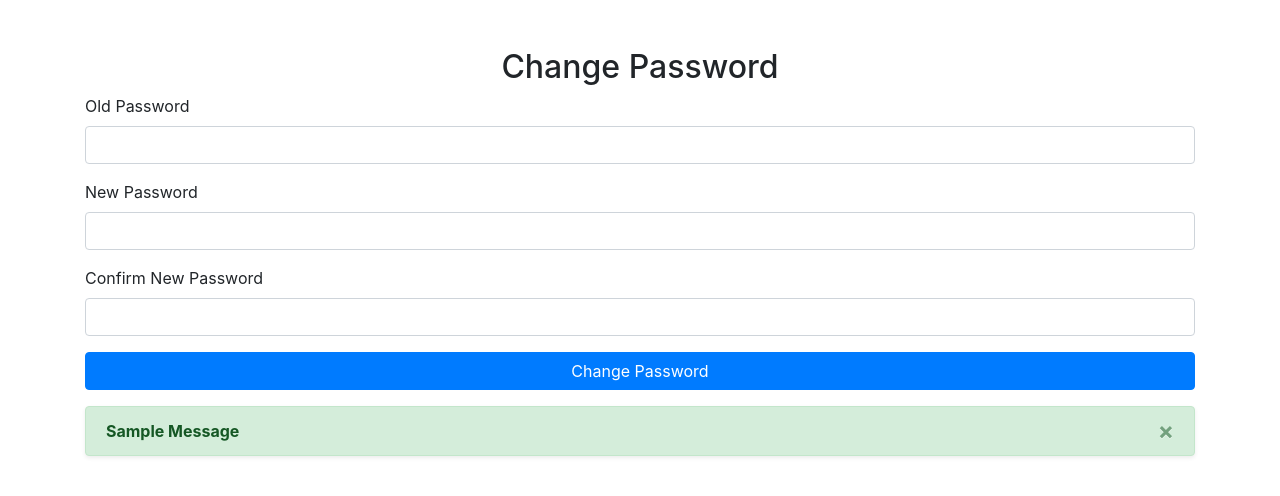
After one commit to amir-y-17/django-blog, a Django app: page /users/password-change/ in a window 1280 px wide. The commit adds this page. Shown: the top 496 px of the page. Run offline with Django 5.2, Linux system fonts and the light colour scheme; a user stored in the database is signed in; tables that the repository leaves empty hold one stand-in row (values such as "Sample post"); one stand-in notice (Sample message) is shown; some libraries are stand-ins or nearby versions.

Commit message:
feat(users): add password change feature

```diff
--- a/users/forms.py
+++ b/users/forms.py
@@ -1,6 +1,6 @@
 from django import forms
 from .models import User
-from django.contrib.auth.forms import UserCreationForm
+from django.contrib.auth.forms import UserCreationForm, PasswordChangeForm
 
 
 class UserRegistrationForm(UserCreationForm):
@@ -81,3 +81,25 @@ class UserEditForm(forms.ModelForm):
             raise forms.ValidationError("This username already exists!")
 
         return username
+
+
+class UserPasswordChangeForm(PasswordChangeForm):
+    def clean_old_password(self):
+        old_password = self.cleaned_data.get("old_password")
+        if not self.user.check_password(old_password):
+            raise forms.ValidationError(
+                "Your old password was entered incorrectly. Please enter it again."
+            )
+        return old_password
+
+    def clean_new_password2(self):
+        new_password1 = self.cleaned_data.get("new_password1")
+        new_password2 = self.cleaned_data.get("new_password2")
+
+        # Check if both new passwords match
+        if new_password1 and new_password2 and new_password1 != new_password2:
+            raise forms.ValidationError("The two password fields didn't match.")
+
+        # Optionally add more checks for password strength here
+
+        return new_password2
--- /dev/null
+++ b/users/templates/registration/change_password.html
@@ -0,0 +1,48 @@
+<!DOCTYPE html>
+<html lang="en">
+<head>
+    <meta charset="UTF-8">
+    <meta name="viewport" content="width=device-width, initial-scale=1.0">
+    <title>Change Password</title>
+    <link href="https://stackpath.bootstrapcdn.com/bootstrap/4.5.2/css/bootstrap.min.css" rel="stylesheet">
+</head>
+<body>
+    <div class="container mt-5">
+        <h2 class="text-center">Change Password</h2>
+        <form method="post">
+            {% csrf_token %}
+            <div class="form-group">
+                <label for="old_password">Old Password</label>
+                <input type="password" class="form-control" id="old_password" name="old_password" required>
+            </div>
+            <div class="form-group">
+                <label for="new_password1">New Password</label>
+                <input type="password" class="form-control" id="new_password1" name="new_password1" required>
+            </div>
+            <div class="form-group">
+                <label for="new_password2">Confirm New Password</label>
+                <input type="password" class="form-control" id="new_password2" name="new_password2" required>
+            </div>
+            <button type="submit" class="btn btn-primary btn-block">Change Password</button>
+        </form>
+    </div>
+
+    {% if messages %}
+        <div class="container mt-3">
+            {% for message in messages %}
+            <div class="alert alert-{{ message.tags }} alert-dismissible fade show shadow-sm" role="alert" style="background-color: {% if message.tags == 'success' %}#d4edda{% elif message.tags == 'error' %}#f8d7da{% elif message.tags == 'warning' %}#fff3cd{% elif message.tags == 'info' %}#d1ecf1{% endif %};">
+            <strong>{{ message|title }}</strong>
+            <button type="button" class="close" data-dismiss="alert" aria-label="Close">
+            <span aria-hidden="true">&times;</span>
+            </button>
+            </div>
+            {% endfor %}
+        </div>
+    {% endif %}
+
+    <script src="https://code.jquery.com/jquery-3.5.1.slim.min.js"></script>
+    <script src="https://cdn.jsdelivr.net/npm/@popperjs/core@2.5.4/dist/umd/popper.min.js"></script>
+    <script src="https://stackpath.bootstrapcdn.com/bootstrap/4.5.2/js/bootstrap.min.js"></script>
+
+</body>
+</html>
--- a/users/templates/users/profile.html
+++ b/users/templates/users/profile.html
@@ -15,7 +15,7 @@
               <!-- Header Section -->
               <header class="rounded-top text-white d-flex flex-row align-items-end" style="background-color: #000; height: 200px;">
                 <div class="position-absolute top-0 end-0 m-3 d-flex">
-                  <a href="#" class="btn btn-outline-light btn-sm me-2" aria-label="Change Password">
+                  <a href="{% url 'users:password_change' %}" class="btn btn-outline-light btn-sm me-2" aria-label="Change Password">
                   Change Password
                   </a>
                   <a href="{% url 'blog:home' %}" class="btn btn-outline-light btn-sm" aria-label="Home">
--- a/users/urls.py
+++ b/users/urls.py
@@ -29,4 +29,16 @@ urlpatterns = [
     ),
     path("profile/", views.ProfileView.as_view(), name="profile"),
     path("edit-profile/", views.EditProfileView.as_view(), name="edit_profile"),
+    path(
+        "password-change/",
+        views.UserPasswordChangeView.as_view(),
+        name="password_change",
+    ),
+    path(
+        "password-change/done/",
+        auth_views.PasswordChangeDoneView.as_view(
+            template_name="registration/change_password_done.html"
+        ),
+        name="password_change_done",
+    ),
 ]
--- a/users/views.py
+++ b/users/views.py
@@ -3,10 +3,15 @@ from django.views import View
 from django.contrib import messages
 from django.urls import reverse_lazy
 from django.shortcuts import render, redirect
-from django.contrib.auth import login, authenticate
+from django.contrib.auth import login, authenticate, update_session_auth_hash
 from django.views.generic import CreateView, TemplateView
 from django.contrib.auth.mixins import LoginRequiredMixin
-from .forms import UserRegistrationForm, UserLoginForm, UserEditForm
+from .forms import (
+    UserRegistrationForm,
+    UserLoginForm,
+    UserEditForm,
+    UserPasswordChangeForm,
+)
 
 
 class UserRegisterationView(CreateView):
@@ -71,3 +76,37 @@ class EditProfileView(View, LoginRequiredMixin):
                 for error in errors:
                     messages.error(request, f"{field}: {error}")
             return render(request, "users/edit_profile.html", {"form": form})
+
+
+class UserPasswordChangeView(LoginRequiredMixin, View):
+    def post(self, request):
+        form = UserPasswordChangeForm(
+            user=request.user, data=request.POST
+        )  # Specify the user
+        if form.is_valid():
+            try:
+                user = form.save()
+                update_session_auth_hash(request, user)  # Keep the user logged in
+                messages.success(
+                    request, "Your password has been successfully changed."
+                )
+                return redirect("users:password_change_done")
+            except Exception as e:
+                messages.error(
+                    request,
+                    "An error occurred while changing your password. Please try again.",
+                )
+                return render(
+                    request, "registration/change_password.html", {"form": form}
+                )
+        else:
+            for field, errors in form.errors.items():
+                for error in errors:
+                    messages.error(
+                        request, f"{field}: {error}"
+                    )  # Display the error to the user
+            return render(request, "registration/change_password.html", {"form": form})
+
+    def get(self, request):
+        form = UserPasswordChangeForm(user=request.user)
+        return render(request, "registration/change_password.html", {"form": form})
```
Also changed, not shown: users/templates/registration/change_password_done.html (added, +29 -0 lines).
